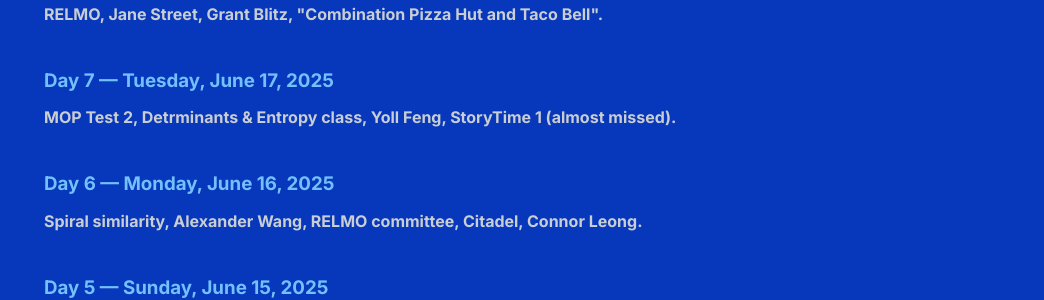
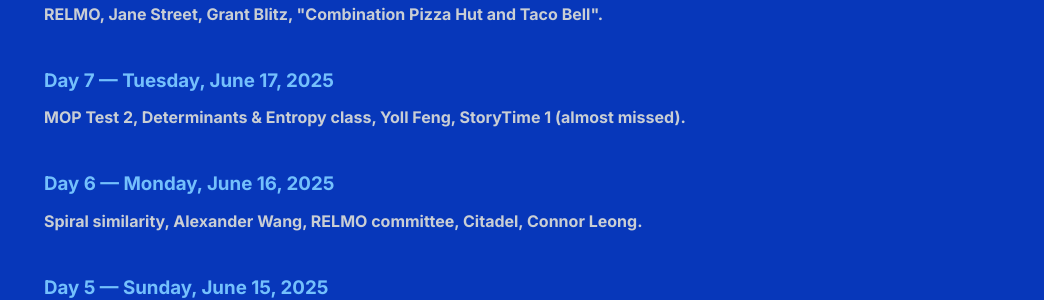
Before and after one commit to shihankanungo/shihankanungo.github.io, a Jekyll site: the page built from mop.md, in a window 1280 px wide and 900 px high, scrolled down 1555 px. Shown: the part 153-453 px from the top of the window, without its empty margins (236-1280 px from the left). Built offline with Jekyll 4.4.1, drawn with Linux system fonts in a browser that asks for light colours.

Commit message:
Update mop.md

```diff
--- a/mop.md
+++ b/mop.md
@@ -492,7 +492,7 @@ MOP test 3 is tomorrow; I want to make this my “comeback”. I would like to s
 
 <div class="heading-block"><h3>Day 7 &mdash; Tuesday, June 17, 2025</h3>
 <div class="subline"><details>
-<summary style="list-style: none;"><strong>MOP Test 2, Detrminants & Entropy class, Yoll Feng, StoryTime 1 (almost missed).</strong></summary>
+<summary style="list-style: none;"><strong>MOP Test 2, Determinants & Entropy class, Yoll Feng, StoryTime 1 (almost missed).</strong></summary>
 <p>
 MOP Test 2 was today. Problem 1 was an anti-problem!!!! I spent almost 3 hours on it, and I seriously thought that I was going to get swept. But I got it eventually. Unfortunately, I didn’t have time to solve P2, which was hard. I had all the right ideas though, and if I had more time I think I would have got it. It turns out that I was kind of right to be scared &mdash; Jonathan and Oron both got swept, and I am predicting 720.
 <br><br>
```
